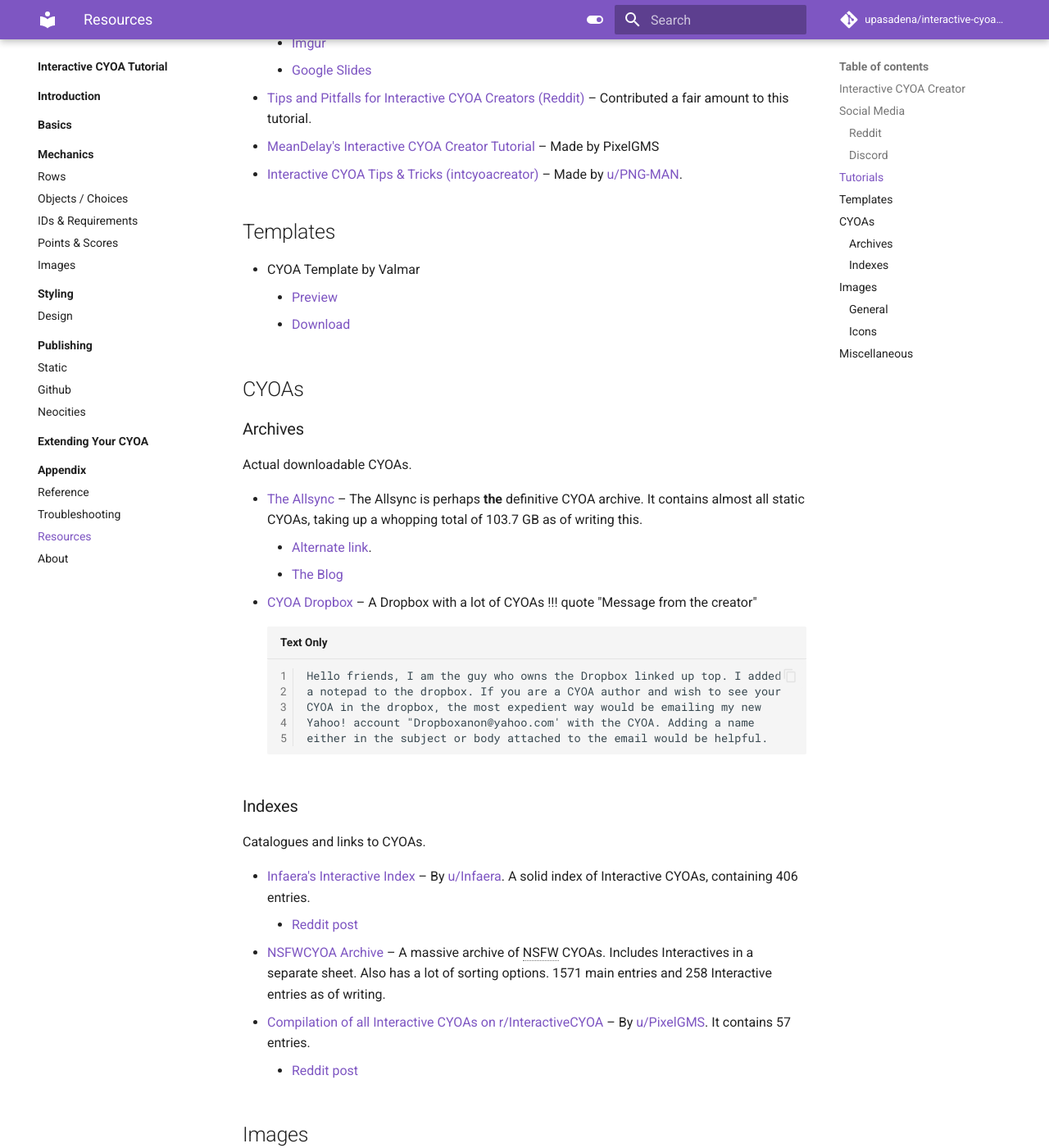
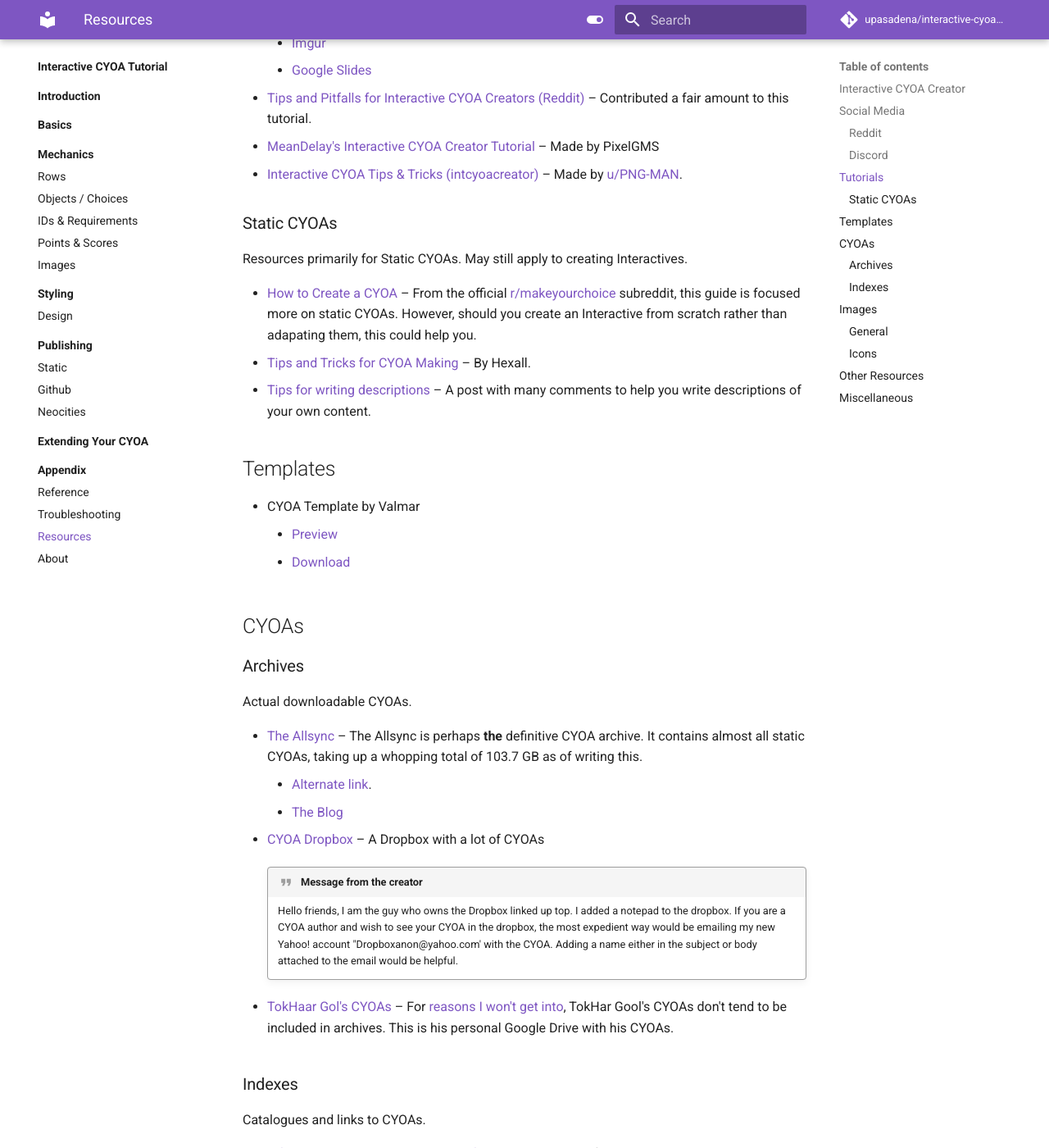
Before and after one commit to upasadena/interactive-cyoa-tutorial, an MkDocs documentation site: the page built from docs/appendix/resources.md, in a window 1280 px wide and 1400 px high, scrolled down 1228 px. Shown: the whole window at 82% size. Built offline with MkDocs 1.6.1 and Material for MkDocs 9.7.7, drawn with Linux system fonts in a browser that asks for light colours; a script that is not in the unit is left out; comment, search, counter and statistics services are not loaded; some of the changed text lies outside the part shown.

Commit message:
Added lots of resources and other design stuff

```diff
--- a/docs/appendix/resources.md
+++ b/docs/appendix/resources.md
@@ -53,6 +53,16 @@
 * [Interactive CYOA Tips & Tricks (intcyoacreator)][png-man-tutorial] – Made by
 [u/PNG-MAN].
 
+### Static CYOAs
+Resources primarily for Static CYOAs. May still apply to creating Interactives.
+
+* [How to Create a CYOA] – From the official [r/makeyourchoice] subreddit, this
+  guide is focused more on static CYOAs. However, should you create an
+  Interactive from scratch rather than adapating them, this could help you.
+* [Tips and Tricks for CYOA Making] – By Hexall.
+* [Tips for writing descriptions] – A post with many comments to help you write
+  descriptions of your own content.
+
 ## Templates
 
 * CYOA Template by Valmar
@@ -68,14 +78,19 @@
 whopping total of 103.7 GB as of writing this.
     * [Alternate link][allsync-latest].
     * [The Blog](https://cyoaarchive.blogspot.com/)
-* [CYOA Dropbox][cyoadb] – A Dropbox with a lot of CYOAs !!! quote "Message
-    from the creator"
+* [CYOA Dropbox][cyoadb] – A Dropbox with a lot of CYOAs
+
+    !!! quote "Message from the creator"
 
         Hello friends, I am the guy who owns the Dropbox linked up top. I added
         a notepad to the dropbox. If you are a CYOA author and wish to see your
         CYOA in the dropbox, the most expedient way would be emailing my new
         Yahoo! account "Dropboxanon@yahoo.com' with the CYOA. Adding a name
         either in the subject or body attached to the email would be helpful.
+
+* [TokHaar Gol's CYOAs] – For [reasons I won't get into][tok], TokHar Gool's
+CYOAs don't tend to be included in archives. This is his personal Google Drive
+with his CYOAs.
 
 ### Indexes
 Catalogues and links to CYOAs.
@@ -107,6 +122,11 @@
 
 * [https://game-icons.net/](https://game-icons.net/)
 
+## Other Resources
+
+* [NSFWCYOA's wiki](https://www.reddit.com/r/nsfwcyoa/wiki/index/)
+* [Image Resources] – From [r/makeyourchoice]
+
 ## Miscellaneous
 
 * [Chooseyourownbooru](https://cyoa.booru.org/) – A booru for CYOAs.
@@ -133,6 +153,12 @@
 [pixel-post]: https://old.reddit.com/r/InteractiveCYOA/comments/tcy0ds/rinteractivecyoa_cyoa_archive/
 [NSFWCYOA Archive]: https://docs.google.com/spreadsheets/d/1B_VAe36Z85UCyDSTkNTLorAdPK3linniKPI7nw4tR00/edit#gid=1103183908
 [cyoadb]: https://www.dropbox.com/sh/qs4ymgxa5zcj4kt/AABrLbkqxfdUMje3D2ibklh-a?dl=0
+[TokHaar Gol's CYOAs]: https://drive.google.com/drive/folders/0B1CwO4KqTgloRXVUV19DR19hdEk
+[tok]: https://www.reddit.com/r/nsfwcyoa/wiki/profiles/tokhaargol/
+[How to Create a CYOA]: https://www.reddit.com/r/makeyourchoice/wiki/cyoaguide/
+[Tips and Tricks for CYOA Making]: https://pastebin.com/ccCpYHzj
+[Tips for writing descriptions]: https://www.reddit.com/r/makeyourchoice/comments/drhoto/any_tips_for_writing_descriptions/
+[Image Resources]: https://www.reddit.com/r/makeyourchoice/wiki/imageresources/
 
 <!-- Subreddits -->
 [r/InteractiveCYOA]: https://www.reddit.com/r/InteractiveCYOA/
```
Also changed, not shown: docs/styling/design.md (+7 -3 lines), docs/styling/index.md (+6 -8 lines).
